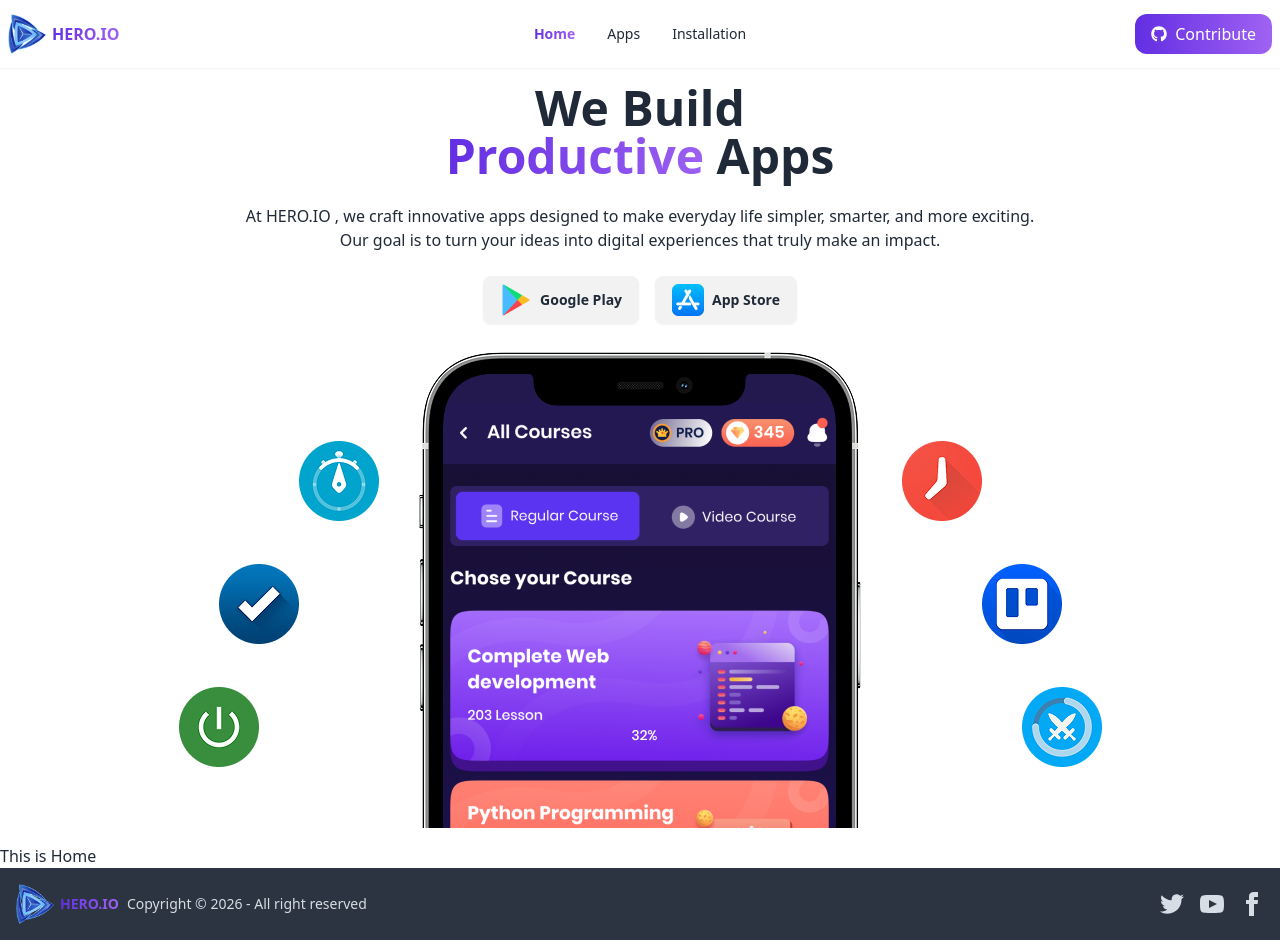
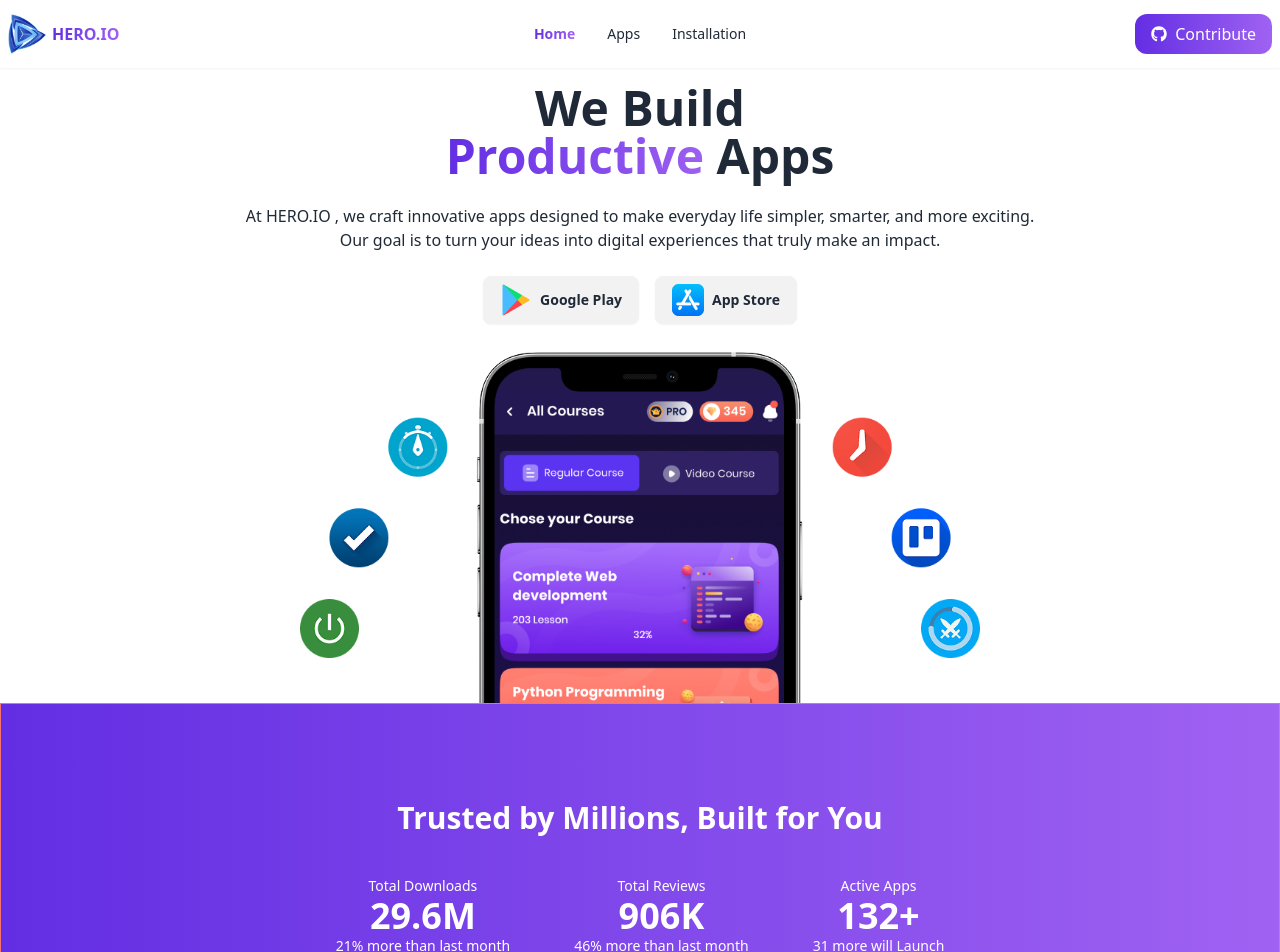
Before and after one commit to NazrulBoston/Mission-restart-assignment-3, a React (Vite) app: page / in a window 1280 px wide. Shown: the top 952 px of the page. Built offline with nearby package versions, Linux system fonts and the light colour scheme.

Commit message:
download and reviews section is done

```diff
--- a/src/pages/Banner/Banner.jsx
+++ b/src/pages/Banner/Banner.jsx
@@ -7,7 +7,7 @@
 
 const Banner = () => {
     return (
-        <div className="my-4">
+        <div className="mt-4">
             <div className=" flex flex-col justify-center items-center">
 
                 <div className="text-center">
@@ -46,7 +46,7 @@
                         </div>
                 </div>
                 <div className="mt-3">
-                    <img src={bannerImage} alt="Banner Image" />
+                    <img className="w-[680px]" src={bannerImage} alt="Banner Image" />
                 </div>
             </div>
         </div>
--- a/src/pages/Home/Home.jsx
+++ b/src/pages/Home/Home.jsx
@@ -1,10 +1,12 @@
 import Banner from "../Banner/Banner";
+import Reviews from "../Reviews/Reviews";
 
 
 const Home = () => {
     return (
         <div>
             <Banner></Banner>
+            <Reviews></Reviews>
             <h1>This is Home</h1>
         </div>
     );
--- /dev/null
+++ b/src/pages/Reviews/Reviews.jsx
@@ -0,0 +1,33 @@
+
+
+const Reviews = () => {
+    return (
+        <div className="w-ful h-[410px] border border-red-400  bg-gradient-to-r from-[#632EE3] to-[#9F62F2] hover:opacity-90 transition">
+            <div>
+                <p className="text-white font-semibold text-2xl md:text-3xl text-center pt-24 ">Trusted by Millions, Built for You</p>
+            </div>
+
+            <div className="flex justify-center md:gap-16 mt-10 text-center">
+                <div className="text-white">
+                    <p className="text-sm">Total Downloads</p>
+                    <h1 className="text-4xl font-bold">29.6M</h1>
+                    <p className="text-sm">21% more than last month</p>
+                </div>
+                <div className="text-white">
+                    <p className="text-sm">Total Reviews</p>
+                    <h1 className="text-4xl font-bold">906K</h1>
+                    <p className="text-sm">46% more than last month</p>
+                </div>
+                <div className="text-white">
+                    <p className="text-sm">Active Apps</p>
+                    <h1 className="text-4xl font-bold">132+</h1>
+                    <p className="text-sm">31 more will Launch</p>
+                </div>
+
+
+            </div>
+        </div>
+    );
+};
+
+export default Reviews;
```
